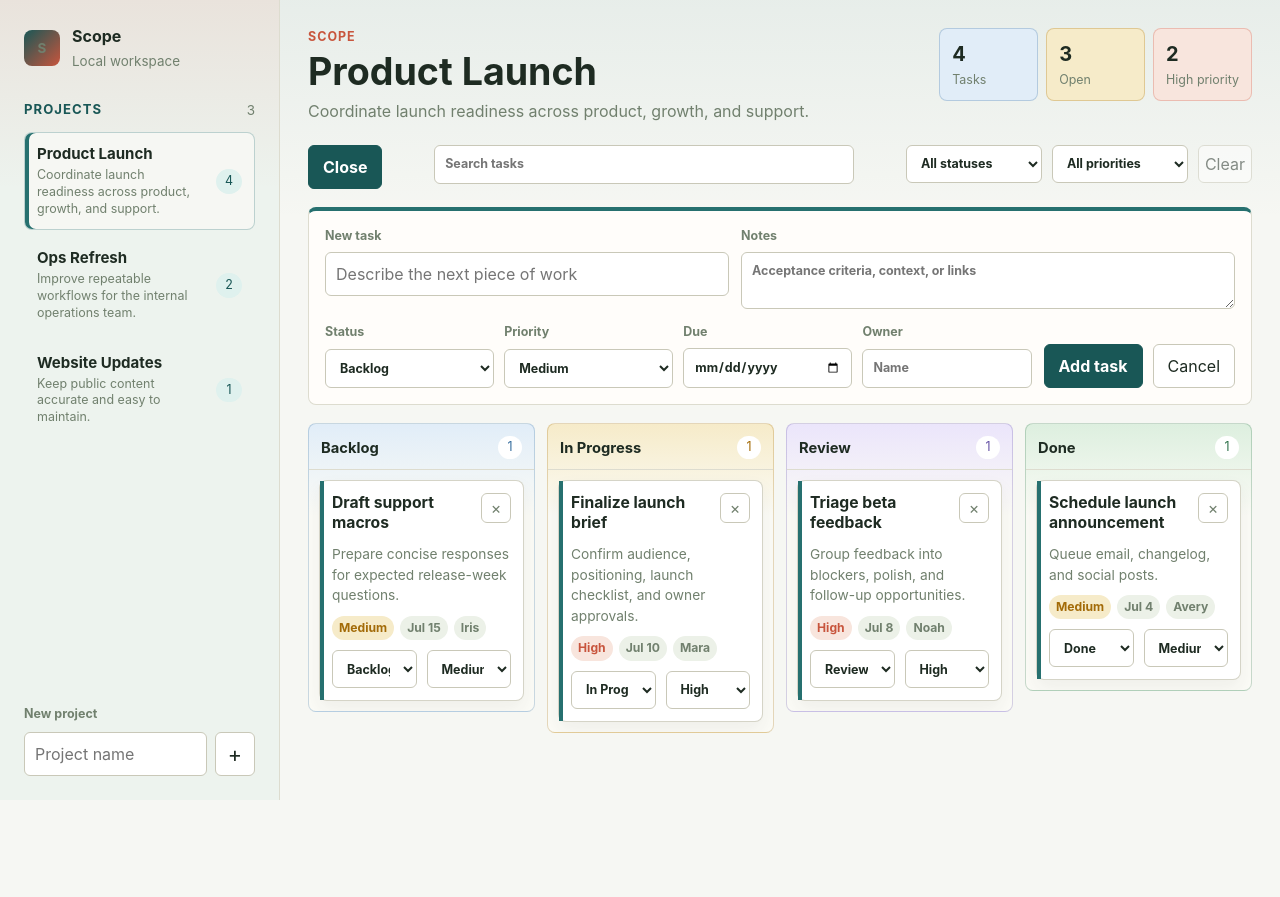
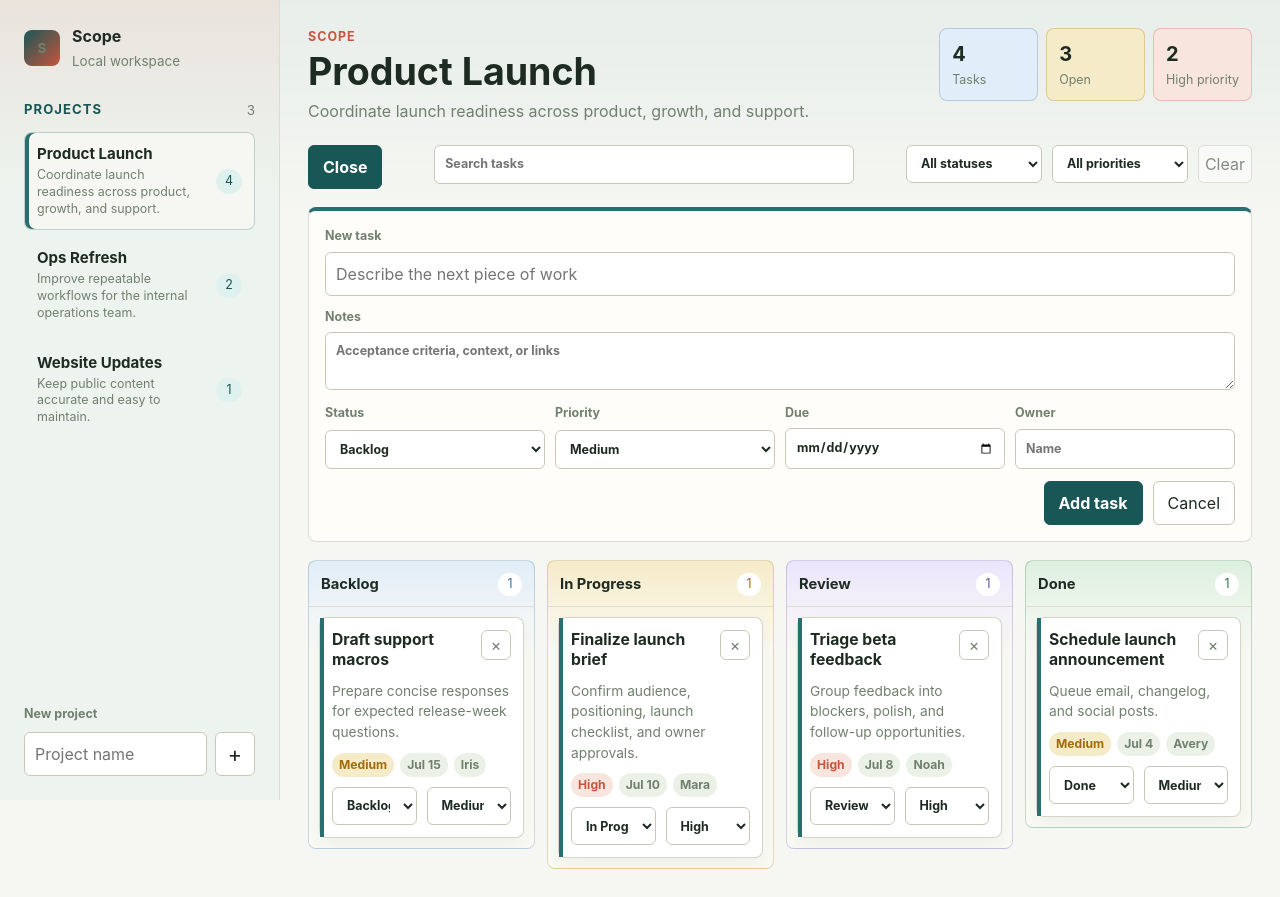
Before and after one commit to jasonanorris/scope, a React (Vite) app: page / in a window 1280 px wide. Both pictures are taken after a click on the button "New task". Before the commit the page ends 800 px from the top, so only its background shows below. Built offline with nearby package versions, Linux system fonts and the light colour scheme.

Commit message:
Make task form single column

```diff
--- a/src/App.css
+++ b/src/App.css
@@ -276,13 +276,13 @@ h1 {
 }
 
 .task-form-main {
-  grid-template-columns: minmax(280px, 0.9fr) minmax(320px, 1.1fr);
+  grid-template-columns: 1fr;
   align-items: start;
 }
 
 .task-form-footer {
-  grid-template-columns: minmax(0, 1fr) auto;
-  align-items: end;
+  grid-template-columns: 1fr;
+  align-items: start;
 }
 
 .form-primary {
@@ -304,6 +304,7 @@ h1 {
 .form-actions {
   grid-template-columns: auto auto;
   align-items: end;
+  justify-content: end;
 }
 
 .filter-strip,
```
